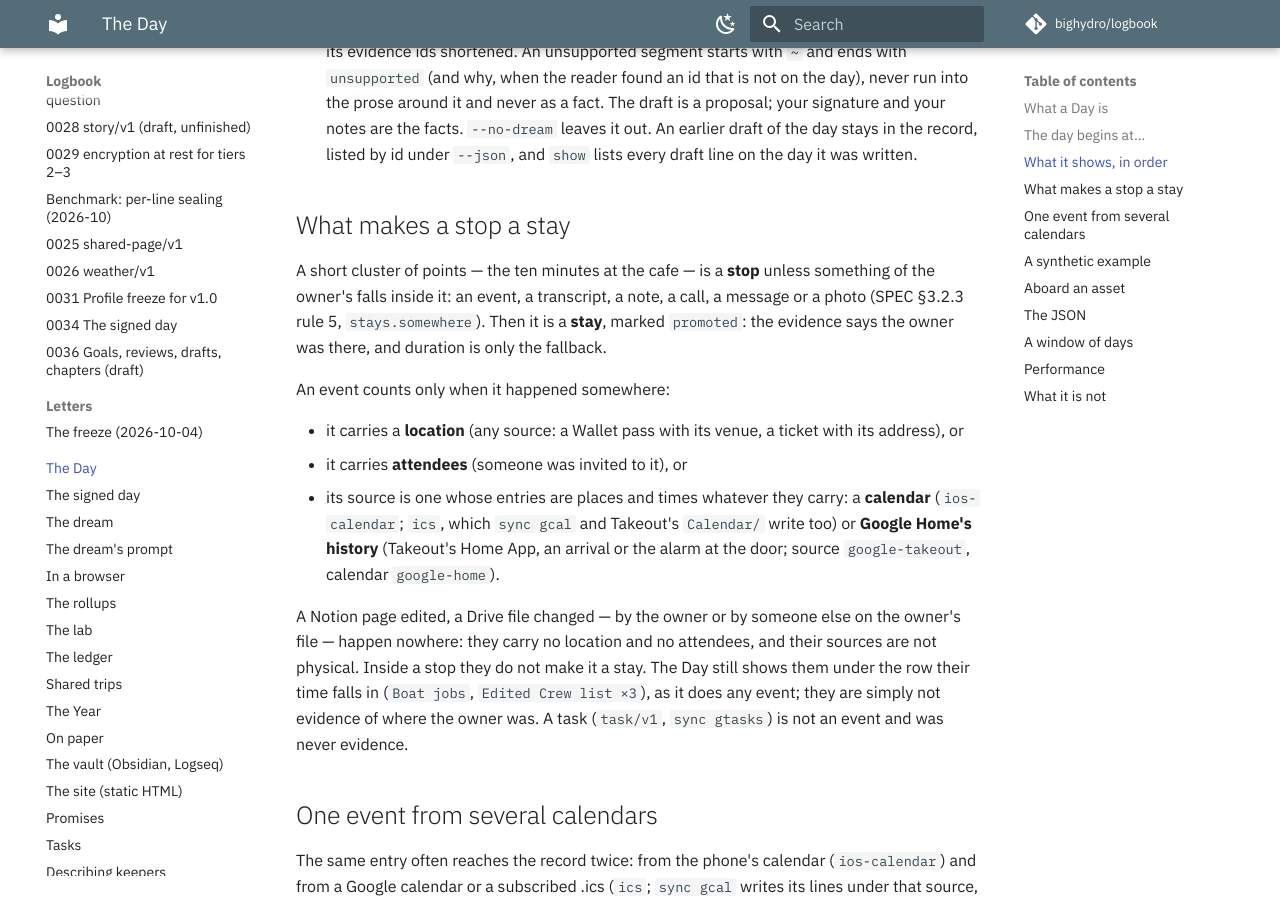
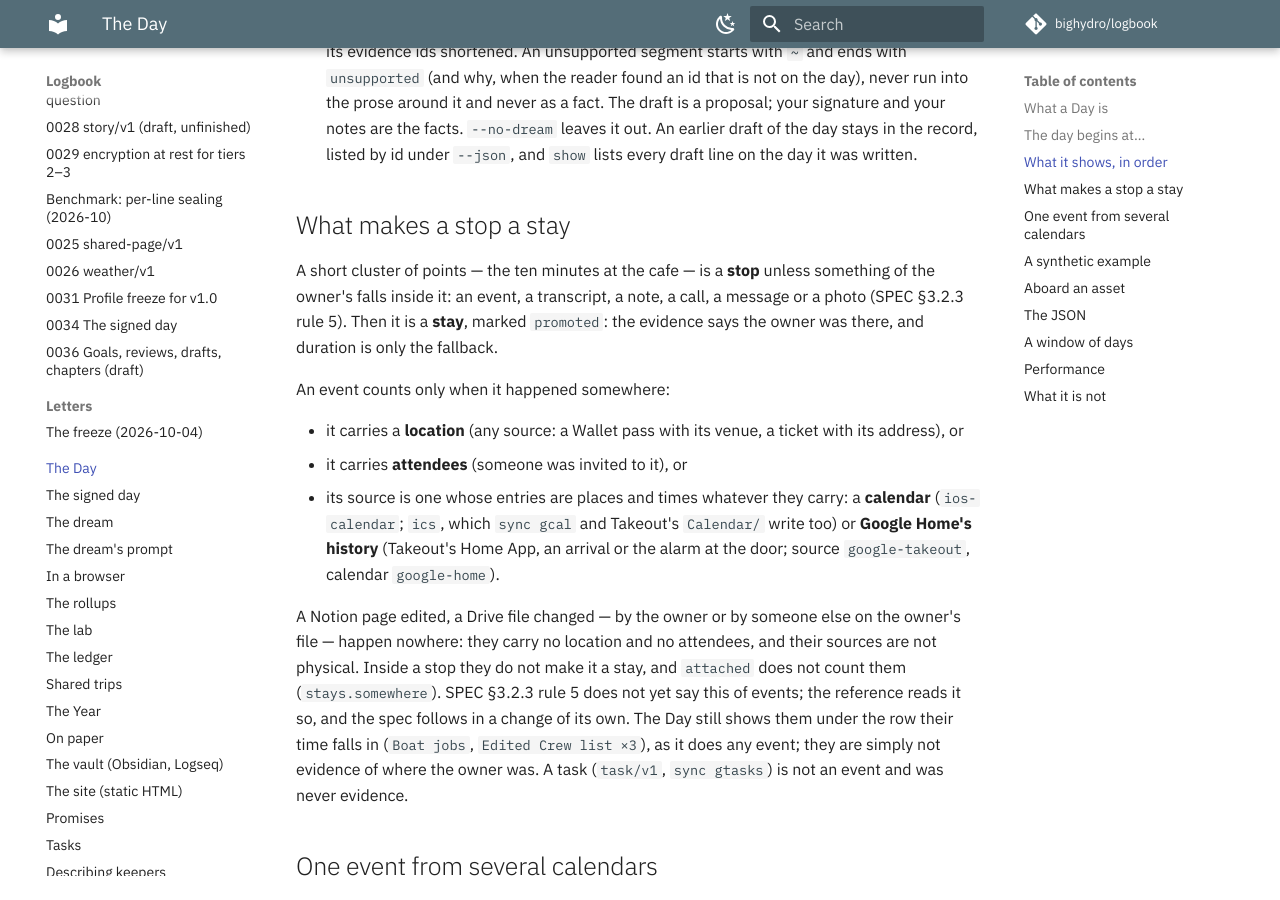
Before and after one commit to bighydro/logbook, an MkDocs documentation site: the page built from docs/day.md, in a window 1280 px wide and 900 px high, scrolled down 3706 px. Built offline with MkDocs 1.6.1 and Material for MkDocs 9.7.7, drawn with Linux system fonts in a browser that asks for light colours; comment, search, counter and statistics services are not loaded.

Commit message:
docs: the day page carries the event rule; SPEC §3.2.3 stays as it is
A change to SPEC.md takes a version bump, a regenerated conformance fixture
and an ADR (the pull request checklist), and this change touches neither
conformance/ nor the format. The rule lives on docs/day.md and in
stays.somewhere; the spec text follows in a change of its own. No
conformance fixture is affected: every event in them carries attendees or a
location.

Claude-Session: https://claude.ai/code/session_01M7gqc2XMe3HCUidhXihwrb
Co-Authored-By: Claude Opus 5.5 <noreply@anthropic.com>
Signed-off-by: bighydro <122497530+bighydro@users.noreply.github.com>

```diff
--- a/docs/day.md
+++ b/docs/day.md
@@ -166,7 +166,9 @@ An event counts only when it happened somewhere:
 
 A Notion page edited, a Drive file changed — by the owner or by someone else on the owner's file —
 happen nowhere: they carry no location and no attendees, and their sources are not physical. Inside a
-stop they do not make it a stay. The Day still shows them under the row their time falls in (`Boat
+stop they do not make it a stay, and `attached` does not count them (`stays.somewhere`). SPEC §3.2.3
+rule 5 does not yet say this of events; the reference reads it so, and the spec follows in a change of
+its own. The Day still shows them under the row their time falls in (`Boat
 jobs`, `Edited Crew list ×3`), as it does any event; they are simply not evidence of where the owner
 was. A task (`task/v1`, `sync gtasks`) is not an event and was never evidence.
 
```
Also changed, not shown: other parts of docs/day.md (+2 -2 lines), 1 other file.
